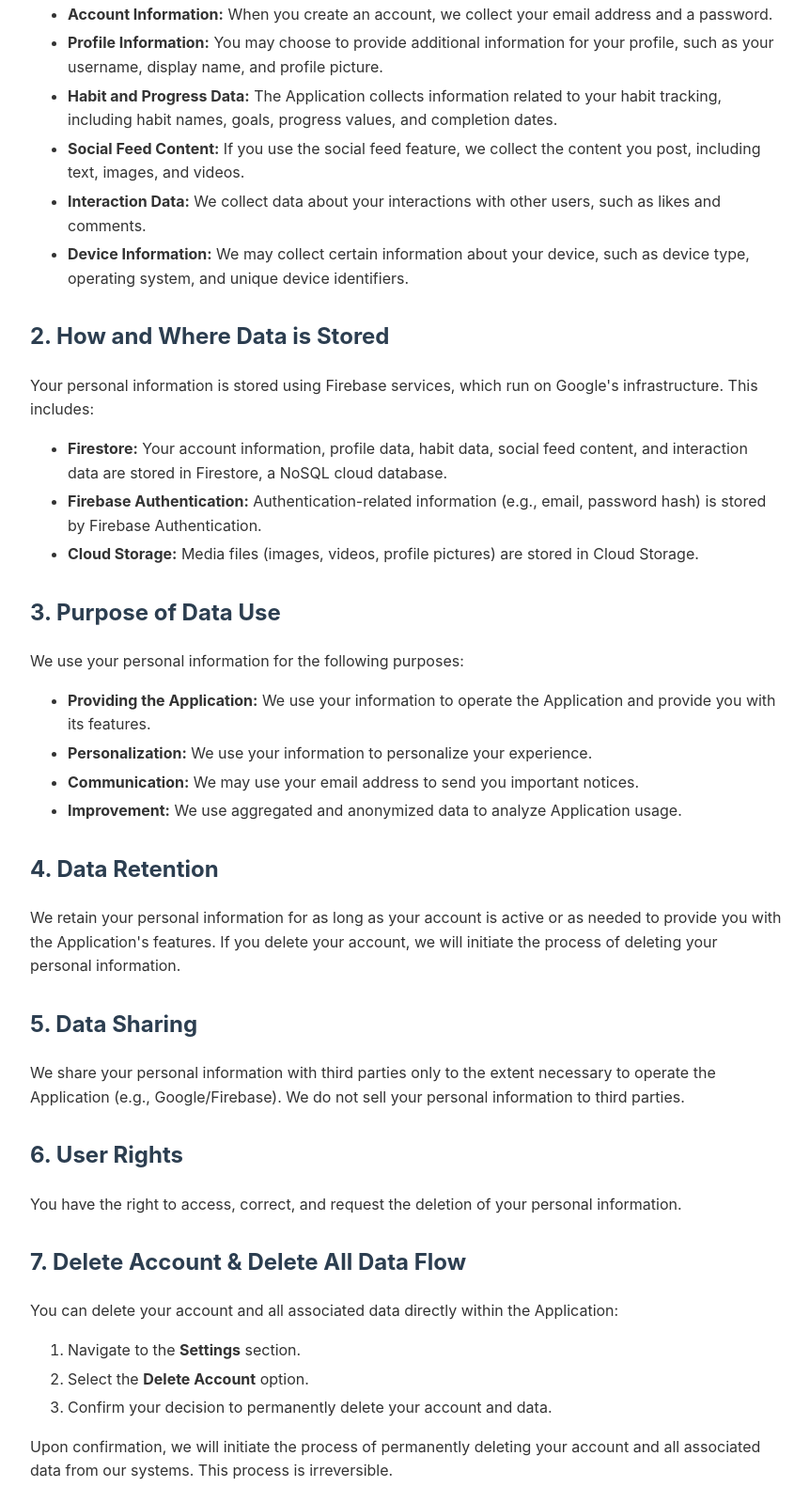
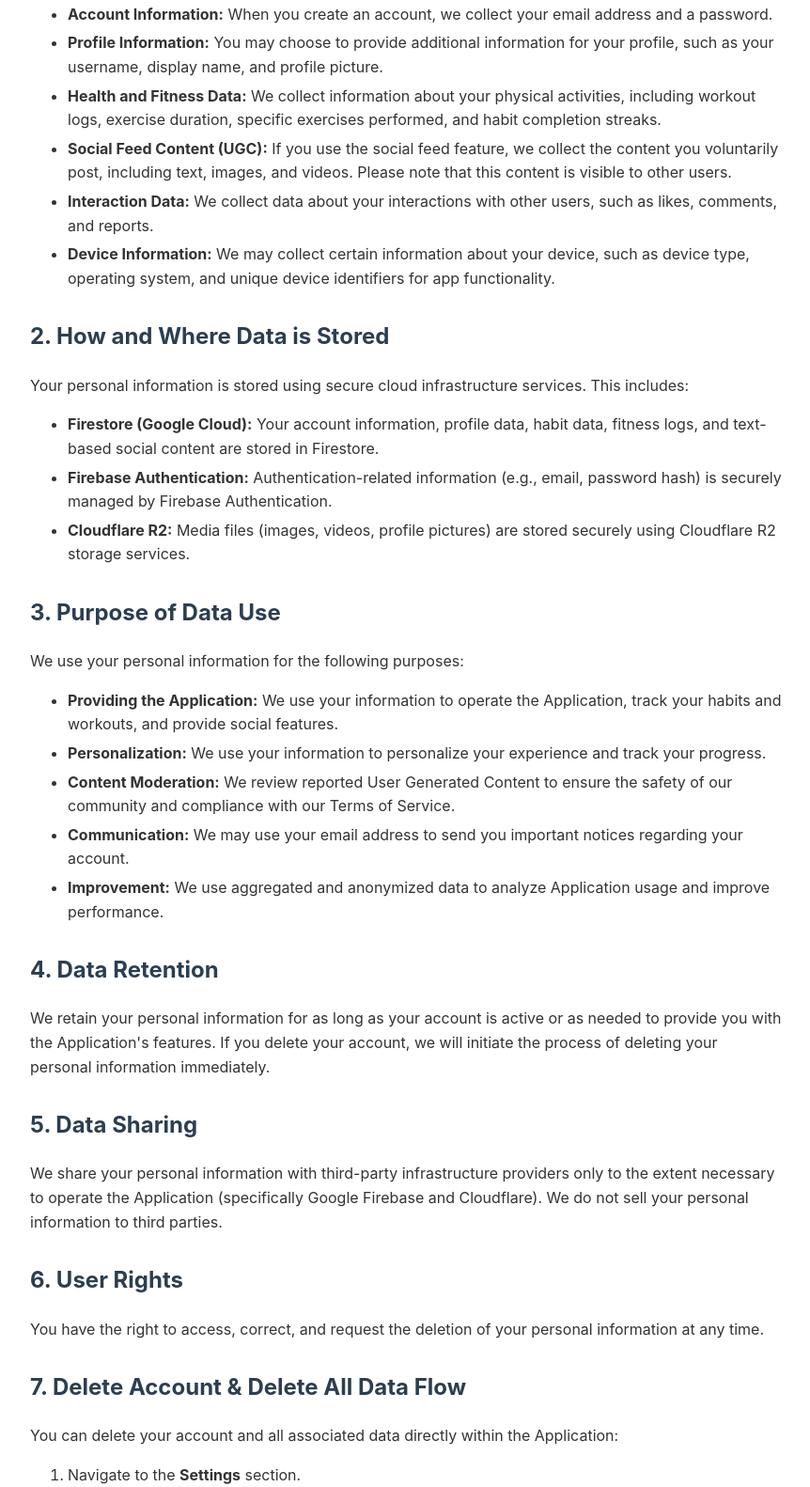
Before and after one commit to BetterPack/betterpack-legal, a plain HTML site: page privacy.html in a window 1280 px wide. Shown: the part 411-1993 px from the top of the page at 94% size, without its empty margins (208-1070 px from the left). Drawn offline with Linux system fonts and the light colour scheme.

Commit message:
Update privacy.html

```diff
--- a/privacy.html
+++ b/privacy.html
@@ -33,37 +33,38 @@
     <ul>
         <li><strong>Account Information:</strong> When you create an account, we collect your email address and a password.</li>
         <li><strong>Profile Information:</strong> You may choose to provide additional information for your profile, such as your username, display name, and profile picture.</li>
-        <li><strong>Habit and Progress Data:</strong> The Application collects information related to your habit tracking, including habit names, goals, progress values, and completion dates.</li>
-        <li><strong>Social Feed Content:</strong> If you use the social feed feature, we collect the content you post, including text, images, and videos.</li>
-        <li><strong>Interaction Data:</strong> We collect data about your interactions with other users, such as likes and comments.</li>
-        <li><strong>Device Information:</strong> We may collect certain information about your device, such as device type, operating system, and unique device identifiers.</li>
+        <li><strong>Health and Fitness Data:</strong> We collect information about your physical activities, including workout logs, exercise duration, specific exercises performed, and habit completion streaks.</li>
+        <li><strong>Social Feed Content (UGC):</strong> If you use the social feed feature, we collect the content you voluntarily post, including text, images, and videos. Please note that this content is visible to other users.</li>
+        <li><strong>Interaction Data:</strong> We collect data about your interactions with other users, such as likes, comments, and reports.</li>
+        <li><strong>Device Information:</strong> We may collect certain information about your device, such as device type, operating system, and unique device identifiers for app functionality.</li>
     </ul>
 
     <h2>2. How and Where Data is Stored</h2>
-    <p>Your personal information is stored using Firebase services, which run on Google's infrastructure. This includes:</p>
+    <p>Your personal information is stored using secure cloud infrastructure services. This includes:</p>
     <ul>
-        <li><strong>Firestore:</strong> Your account information, profile data, habit data, social feed content, and interaction data are stored in Firestore, a NoSQL cloud database.</li>
-        <li><strong>Firebase Authentication:</strong> Authentication-related information (e.g., email, password hash) is stored by Firebase Authentication.</li>
-        <li><strong>Cloud Storage:</strong> Media files (images, videos, profile pictures) are stored in Cloud Storage.</li>
+        <li><strong>Firestore (Google Cloud):</strong> Your account information, profile data, habit data, fitness logs, and text-based social content are stored in Firestore.</li>
+        <li><strong>Firebase Authentication:</strong> Authentication-related information (e.g., email, password hash) is securely managed by Firebase Authentication.</li>
+        <li><strong>Cloudflare R2:</strong> Media files (images, videos, profile pictures) are stored securely using Cloudflare R2 storage services.</li>
     </ul>
 
     <h2>3. Purpose of Data Use</h2>
     <p>We use your personal information for the following purposes:</p>
     <ul>
-        <li><strong>Providing the Application:</strong> We use your information to operate the Application and provide you with its features.</li>
-        <li><strong>Personalization:</strong> We use your information to personalize your experience.</li>
-        <li><strong>Communication:</strong> We may use your email address to send you important notices.</li>
-        <li><strong>Improvement:</strong> We use aggregated and anonymized data to analyze Application usage.</li>
+        <li><strong>Providing the Application:</strong> We use your information to operate the Application, track your habits and workouts, and provide social features.</li>
+        <li><strong>Personalization:</strong> We use your information to personalize your experience and track your progress.</li>
+        <li><strong>Content Moderation:</strong> We review reported User Generated Content to ensure the safety of our community and compliance with our Terms of Service.</li>
+        <li><strong>Communication:</strong> We may use your email address to send you important notices regarding your account.</li>
+        <li><strong>Improvement:</strong> We use aggregated and anonymized data to analyze Application usage and improve performance.</li>
     </ul>
 
     <h2>4. Data Retention</h2>
-    <p>We retain your personal information for as long as your account is active or as needed to provide you with the Application's features. If you delete your account, we will initiate the process of deleting your personal information.</p>
+    <p>We retain your personal information for as long as your account is active or as needed to provide you with the Application's features. If you delete your account, we will initiate the process of deleting your personal information immediately.</p>
 
     <h2>5. Data Sharing</h2>
-    <p>We share your personal information with third parties only to the extent necessary to operate the Application (e.g., Google/Firebase). We do not sell your personal information to third parties.</p>
+    <p>We share your personal information with third-party infrastructure providers only to the extent necessary to operate the Application (specifically Google Firebase and Cloudflare). We do not sell your personal information to third parties.</p>
 
     <h2>6. User Rights</h2>
-    <p>You have the right to access, correct, and request the deletion of your personal information.</p>
+    <p>You have the right to access, correct, and request the deletion of your personal information at any time.</p>
 
     <h2>7. Delete Account & Delete All Data Flow</h2>
     <p>You can delete your account and all associated data directly within the Application:</p>
@@ -72,7 +73,8 @@
         <li>Select the <strong>Delete Account</strong> option.</li>
         <li>Confirm your decision to permanently delete your account and data.</li>
     </ol>
-    <p>Upon confirmation, we will initiate the process of permanently deleting your account and all associated data from our systems. This process is irreversible.</p>
+    <p><strong>Request Deletion via Email:</strong> If you are unable to access the Application (e.g., you have uninstalled it), you may request the permanent deletion of your account and all associated data by contacting us at <a href="mailto:betteryoubetterword@gmail.com">betteryoubetterword@gmail.com</a> with the subject line "Account Deletion Request". We will process your request upon verification of ownership.</p>
+    <p>Upon confirmation, we will permanently delete your account, profile, posts, images, and fitness data from our systems. This process is irreversible.</p>
 
     <h2>8. Children's Policy</h2>
     <p>The Application is not intended for children under the age of 13. We do not knowingly collect personal information from children under 13.</p>
```
